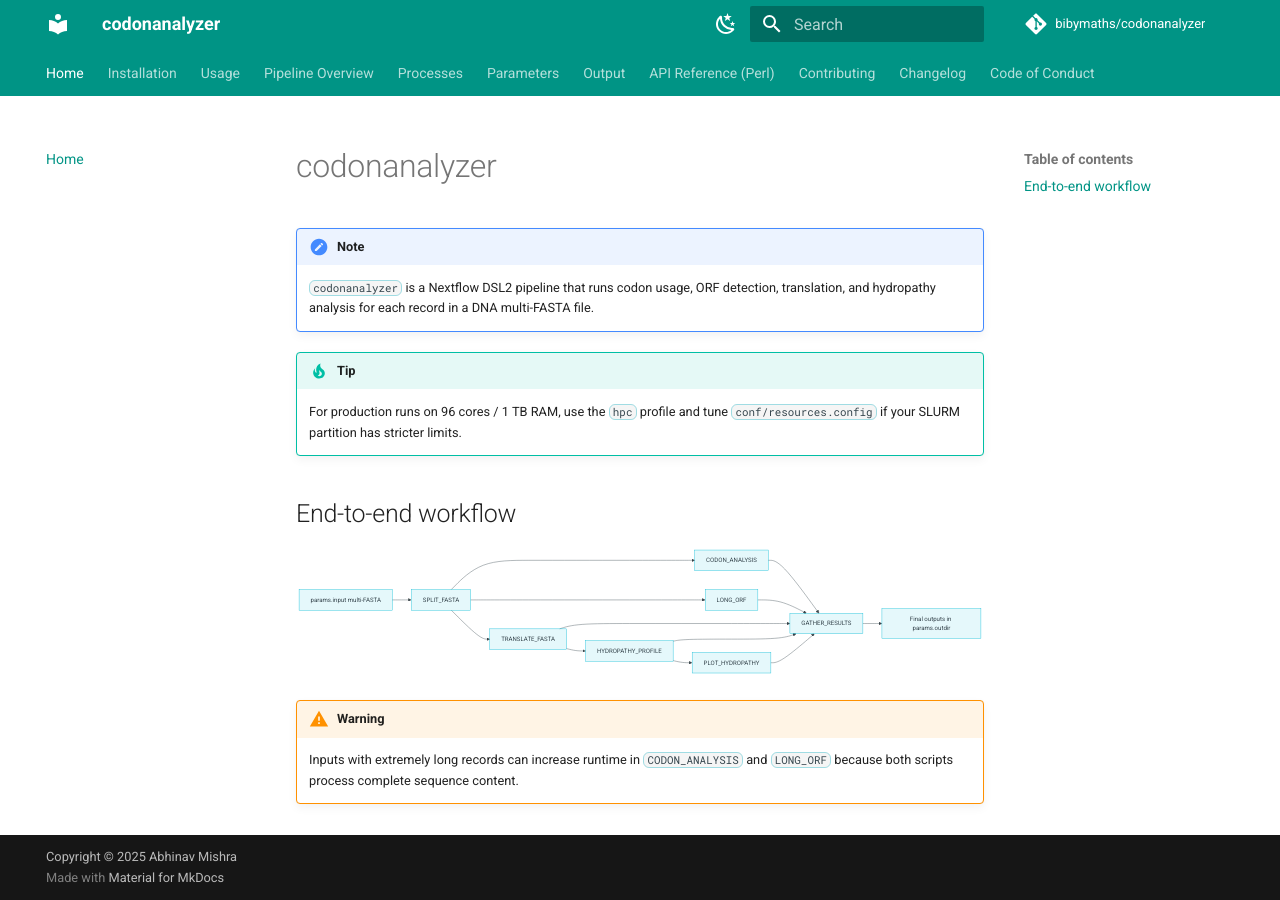
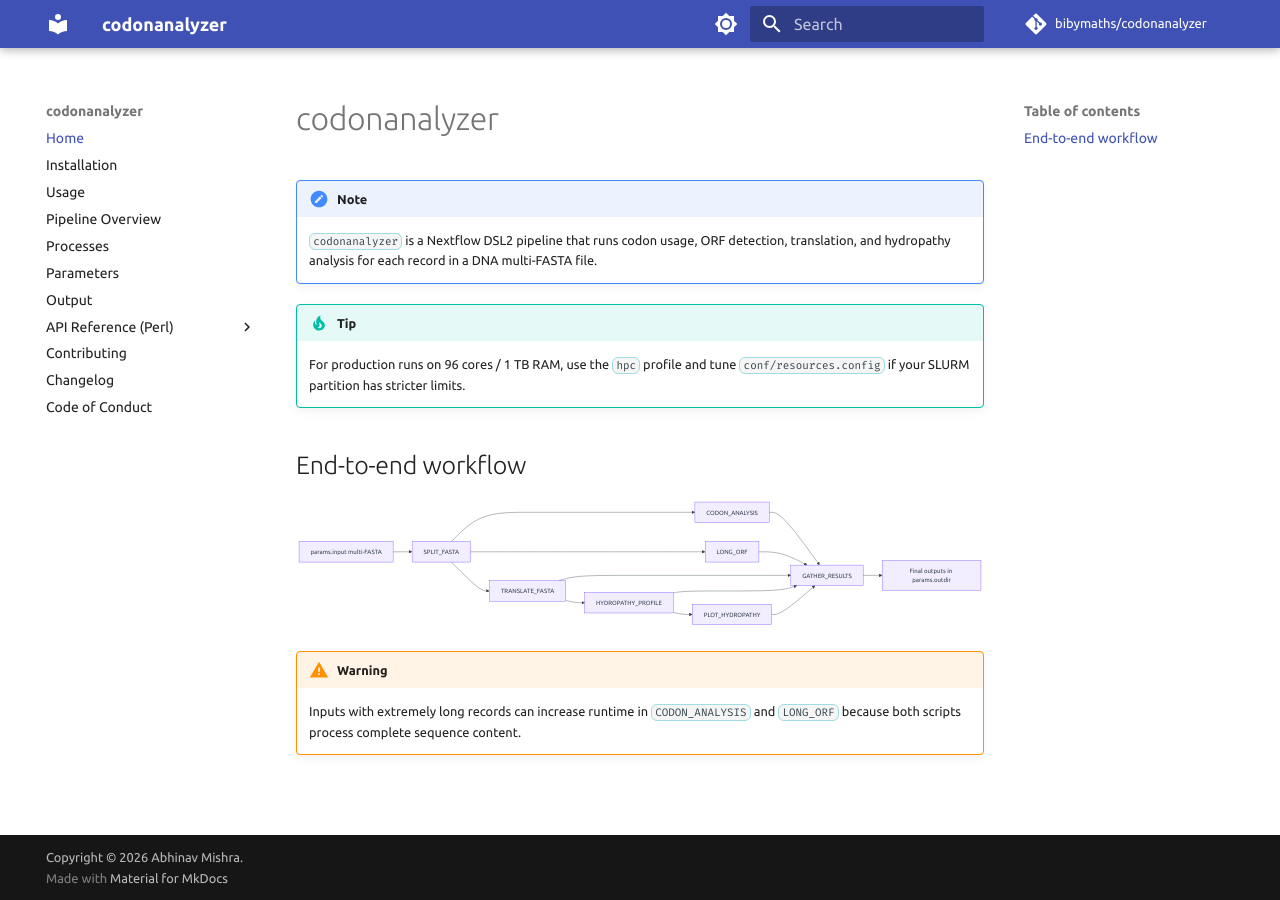
Before and after one commit to bibymaths/codonanalyzer, an MkDocs documentation site: the page built from docs/index.md, in a window 1280 px wide. Built offline with MkDocs 1.6.1 and Material for MkDocs 9.7.7, drawn with Linux system fonts in a browser that asks for light colours; comment, search, counter and statistics services are not loaded.

Commit message:
chore: update version to 1.0.2 and enhance citation metadata

```diff
--- a/mkdocs.yml
+++ b/mkdocs.yml
@@ -5,30 +5,30 @@
 repo_url: https://github.com/bibymaths/codonanalyzer
 repo_name: bibymaths/codonanalyzer
 
-copyright: Copyright © 2025 Abhinav Mishra
-
 theme:
   name: material
-  custom_dir: docs/overrides
+  language: en
+  font:
+    text: Ubuntu           # The font for standard paragraph text
+    code: Fira Code        # The font for code blocks
   palette:
+    # Palette toggle for light mode
     - media: "(prefers-color-scheme: light)"
       scheme: default
-      primary: teal
-      accent: cyan
+      primary: indigo # Change this to your brand color!
+      accent: deep purple
       toggle:
-        icon: material/weather-night
+        icon: material/brightness-7
         name: Switch to dark mode
+
+    # Palette toggle for dark mode
     - media: "(prefers-color-scheme: dark)"
       scheme: slate
-      primary: teal
-      accent: cyan
+      primary: black
+      accent: deep purple
       toggle:
-        icon: material/weather-sunny
+        icon: material/brightness-4
         name: Switch to light mode
-  features:
-    - navigation.tabs
-    - navigation.sections
-    - content.code.copy
 
 plugins:
   - search
@@ -79,3 +79,6 @@
   - Contributing: contributing.md
   - Changelog: changelog.md
   - Code of Conduct: code-of-conduct.md
+
+copyright: >
+  Copyright &copy; 2026 <a href="https://bibymaths.github.io">Abhinav Mishra</a>.
--- a/pyproject.toml
+++ b/pyproject.toml
@@ -4,7 +4,7 @@
 
 [project]
 name = "codonanalyzer"
-version = "0.1.0"
+version = "1.0.2"
 description = "Nextflow DSL2 pipeline for codon usage analysis of DNA FASTA sequences"
 readme = "README.md"
 license = { file = "LICENSE" }
```
Also changed, not shown: .zenodo.json, 2 other files.
